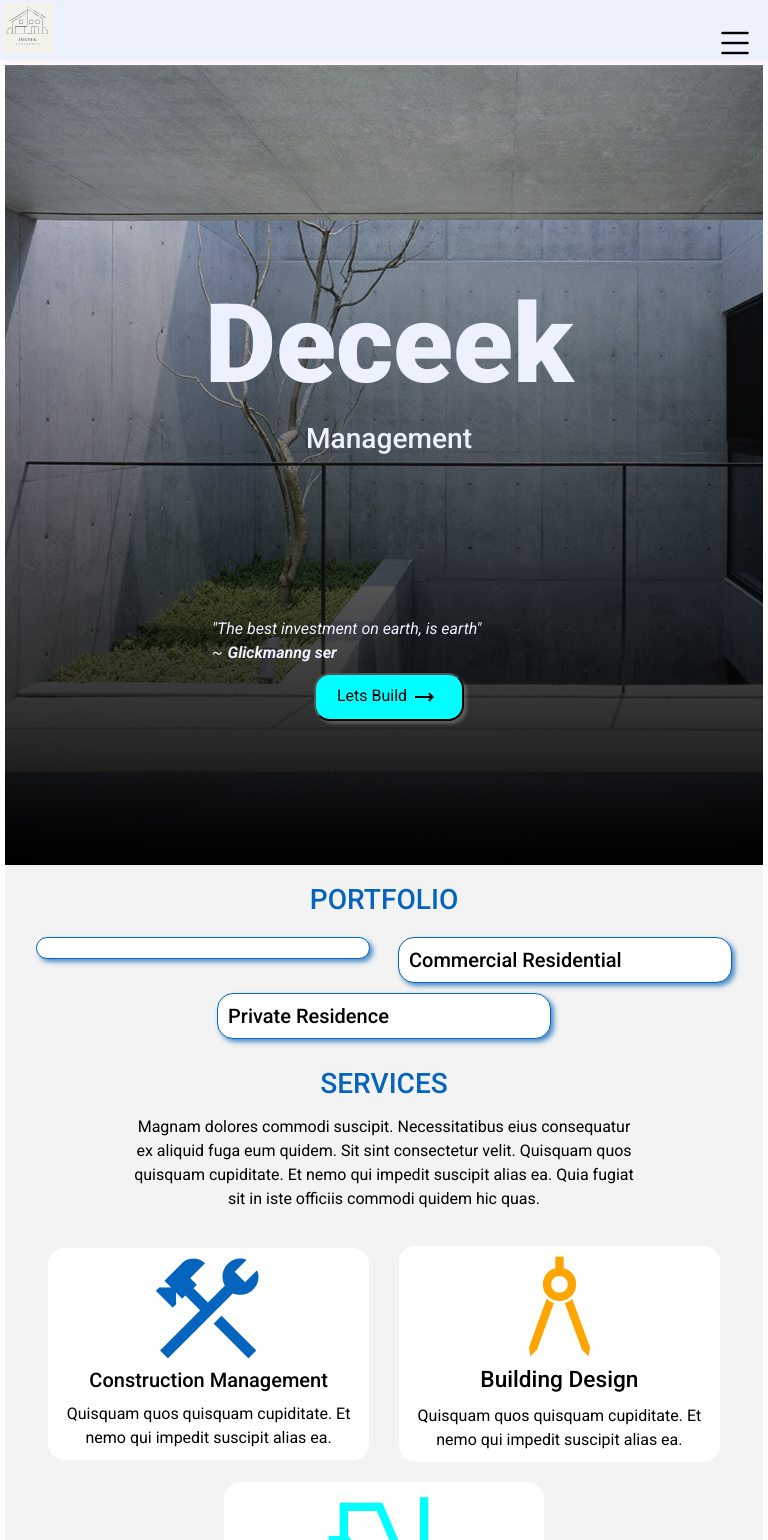
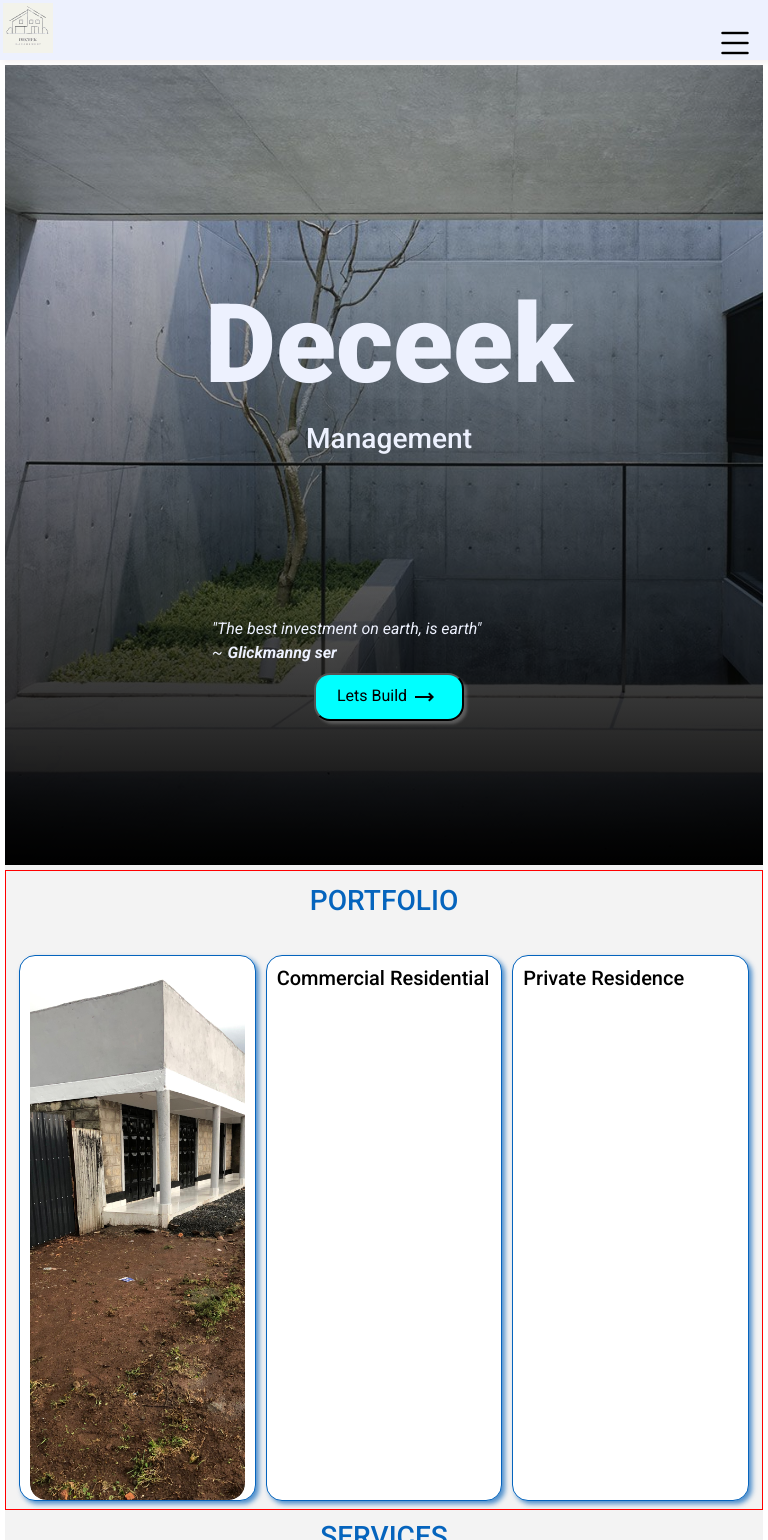
Before and after one commit to willytoo33/deceekRealtorManager, an Angular app: page / in a window 768 px wide. Shown: the top 1540 px of the page. Built offline with nearby package versions, Linux system fonts and the light colour scheme.

Commit message:
Still trying to update the portfolio swiper

```diff
--- a/angular.json
+++ b/angular.json
@@ -16,9 +16,7 @@
             "outputPath": "dist/deceek-realtor-manager",
             "index": "src/index.html",
             "browser": "src/main.ts",
-            "polyfills": [
-              "zone.js"
-            ],
+            "polyfills": ["zone.js"],
             "tsConfig": "tsconfig.app.json",
             "assets": [
               {
@@ -30,7 +28,8 @@
             "styles": [
               "src/styles.css",
               "node_modules/bootstrap/dist/css/bootstrap.min.css",
-              "node_modules/bootstrap-icons/font/bootstrap-icons.min.css"
+              "node_modules/bootstrap-icons/font/bootstrap-icons.min.css",
+              "node_modules/swiper/swiper-bundle.css"
             ],
             "scripts": [],
             "server": "src/main.server.ts",
@@ -81,10 +80,7 @@
         "test": {
           "builder": "@angular-devkit/build-angular:karma",
           "options": {
-            "polyfills": [
-              "zone.js",
-              "zone.js/testing"
-            ],
+            "polyfills": ["zone.js", "zone.js/testing"],
             "tsConfig": "tsconfig.spec.json",
             "assets": [
               {
@@ -92,9 +88,7 @@
                 "input": "public"
               }
             ],
-            "styles": [
-              "src/styles.css"
-            ],
+            "styles": ["src/styles.css"],
             "scripts": []
           }
         }
--- a/package.json
+++ b/package.json
@@ -12,6 +12,7 @@
   "private": true,
   "dependencies": {
     "@angular/animations": "^18.0.0",
+    "@angular/cdk": "^18.2.7",
     "@angular/common": "^18.0.0",
     "@angular/compiler": "^18.0.0",
     "@angular/core": "^18.0.0",
@@ -30,6 +31,7 @@
     "bootstrap-icons": "^1.11.3",
     "express": "^4.18.2",
     "rxjs": "~7.8.0",
+    "swiper": "^11.1.14",
     "tslib": "^2.3.0",
     "zone.js": "~0.14.3"
   },
--- a/src/app/app.component.ts
+++ b/src/app/app.component.ts
@@ -4,6 +4,8 @@ import { HeaderComponent } from './header/header.component';
 import { HomepageComponent } from './homepage/homepage.component';
 import { ContactFormComponent } from './contact-form/contact-form.component';
 import { FooterComponent } from './footer/footer.component';
+// import { SwiperModule } from 'swiper/angular';
+import { SwiperModule } from 'swiper/angular';
 
 @Component({
   selector: 'app-root',
@@ -13,10 +15,10 @@ import { FooterComponent } from './footer/footer.component';
     HeaderComponent,
     HomepageComponent,
     ContactFormComponent,
-    FooterComponent
+    FooterComponent,
   ],
   templateUrl: './app.component.html',
-  styleUrl: './app.component.css'
+  styleUrl: './app.component.css',
 })
 export class AppComponent {
   title = 'deceekRealtorManager';
--- a/src/app/homepage/homepage.component.css
+++ b/src/app/homepage/homepage.component.css
@@ -155,6 +155,9 @@ h6 {
   color: #edf1fe;
   font-style: italic;
 }
+/** Breaking Points **/
+/* @media screen and (min-width: 577px) and (max-width: 992px) {
+} */
 
 /**------------------------------------------------------------------------------
 #Project Portfolio Section
@@ -273,18 +276,27 @@ h6 {
 }
 
 @media screen and (min-width: 577px) and (max-width: 992px) {
+  .project-portfolio {
+    height: 80vh;
+    border: 1px solid red;
+    box-sizing: border-box;
+  }
   .project-display {
-    flex-wrap: wrap;
-    height: auto;
-    box-sizing: border-box;
+    /* flex-wrap: wrap; */
+    /* height: auto; */
+    /* box-sizing: border-box; */
+    /* overflow-y: scroll; */
+    /* display: flex; */
+    /* overflow: scroll; */
+    justify-content: flex-start;
+    /* align-items: center; */
+    box-sizing: initial;
   }
 
   .project-container {
-    flex-basis: 45%;
-  }
-
-  .project-portfolio {
-    height: auto;
+    /* flex-basis: 45%; */
+    /* box-sizing: border-box; */
+    width: 60%;
   }
 }
 
--- a/src/styles.css
+++ b/src/styles.css
@@ -1,5 +1,6 @@
 /* You can add global styles to this file, and also import other style files */
-@import url('https://fonts.googleapis.com/css2?family=Roboto:ital,wght@0,100;0,300;0,400;0,500;0,700;0,900;1,100;1,300;1,400;1,500;1,700;1,900&display=swap');
+@import url("https://fonts.googleapis.com/css2?family=Roboto:ital,wght@0,100;0,300;0,400;0,500;0,700;0,900;1,100;1,300;1,400;1,500;1,700;1,900&display=swap");
+/* @import 'swiper"/swiper-bundle.css'; */
 
 :root {
   --background-color: #f3f3f3;
```
Also changed, not shown: src/app/homepage/homepage.component.html (+3 -9 lines), src/app/homepage/homepage.component.ts (+7 -6 lines), 2 other files (tests, documents, lock files or other folders). Lines whose indentation alone changed are shown as unchanged.
